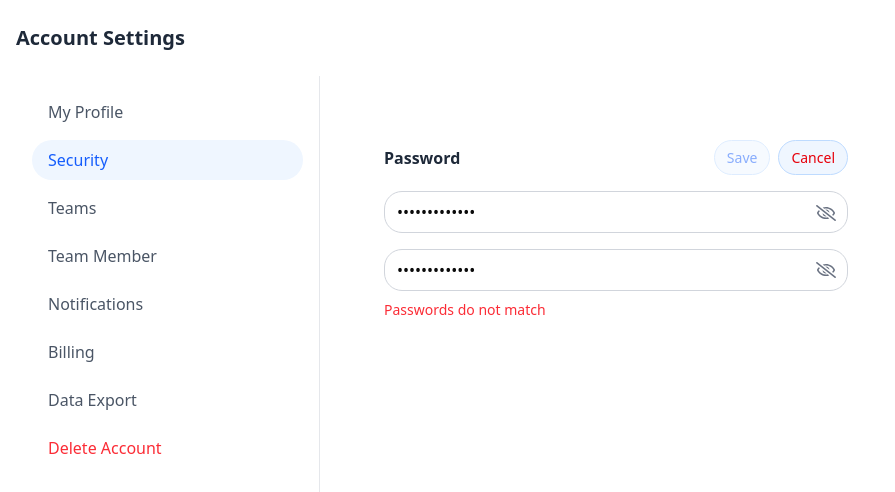
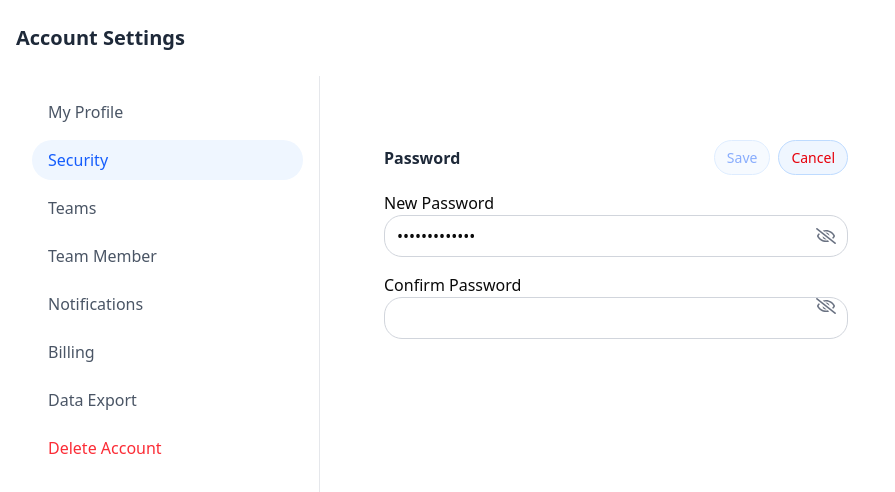
Before and after one commit to Elitesun/Profile-Settings-Page, a Next.js app in the folder la-a-la/: page /profil/security in a window 1280 px wide. Both pictures are taken after a click on the button "Change Password". Shown: the top 492 px of the page, without its empty margins (0-895 px from the left). Built offline with nearby package versions, Linux system fonts and the light colour scheme.

Commit message:
fixing some little bugs

```diff
--- a/la-a-la/components/securityInfo/PasswordInfo.tsx
+++ b/la-a-la/components/securityInfo/PasswordInfo.tsx
@@ -15,7 +15,7 @@ confirmPassword: string;
 // ---------------------------------------- Component Definition ---------------------------------------- //
 
 const PasswordInfo = ({ password = "alexSunday123",
-confirmPassword= "alzxSunday123",
+confirmPassword= "",
 }: Pass) =>{
 const [showPassword , setShowPassword] = useState(false)
 const handleShowPassword = () => {
@@ -47,10 +47,6 @@ const handleInputChange = (e: React.ChangeEvent<HTMLInputElement>) => {
     };
 
     const handleCancel = () => {
-    setFormData({
-    password,
-    confirmPassword
-    });
     setIsEditing(false);
     };
 
@@ -86,10 +82,20 @@ const handleInputChange = (e: React.ChangeEvent<HTMLInputElement>) => {
         <div className="relative">
             {isEditing ? (
             <>
-                <input name="password" value={formData.password} onChange={handleInputChange} {...(showPassword ? {
-                    type: "text" } : { type: "password" })}
-                    className="w-full px-3 py-2 border border-gray-300 rounded-md focus:outline-none focus:ring-2 focus:ring-blue-500 focus:border-transparent" />
+            <h4>New Password</h4>
+                <div className="relative">
+                    <input name="password" value={formData.password} onChange={handleInputChange} {...(showPassword ? {
+                        type: "text" } : { type: "password" })}
+                        className="w-full px-3 py-2 border border-gray-300 rounded-md focus:outline-none focus:ring-2 focus:ring-blue-500 focus:border-transparent" />
+                    <button type="button" onClick={handleShowPassword}
+                        className="absolute right-3 top-1/2 transform -translate-y-1/2 text-gray-500 hover:text-gray-700 focus:outline-none">
+                        {showPassword ?
+                        <FaEye className="w-5 h-5" /> :
+                        <FaRegEyeSlash className="w-5 h-5" />}
+                    </button>
+                </div>
                 <div className="relative mt-4">
+                    <h2>Confirm Password</h2>
                     <input name="confirmPassword" value={formData.confirmPassword} onChange={handleInputChange}
                     className="w-full px-3 py-2 border border-gray-300 rounded-md focus:outline-none focus:ring-2 focus:ring-blue-500 focus:border-transparent" {...(showConfirmPassword ?
                     { type: "text" } : { type: "password" })} />
@@ -100,12 +106,6 @@ const handleInputChange = (e: React.ChangeEvent<HTMLInputElement>) => {
                         <FaRegEyeSlash className="w-5 h-5" />}
                     </button>
                 </div>
-                <button type="button" onClick={handleShowPassword}
-                    className="absolute right-3 top-[22px] transform -translate-y-1/2 text-gray-500 hover:text-gray-700 focus:outline-none">
-                    {showPassword ?
-                    <FaEye className="w-5 h-5" /> :
-                    <FaRegEyeSlash className="w-5 h-5" />}
-                </button>
                 <PasswordValidation
                     password={formData.password}
                     confirmPassword={formData.confirmPassword}
```
